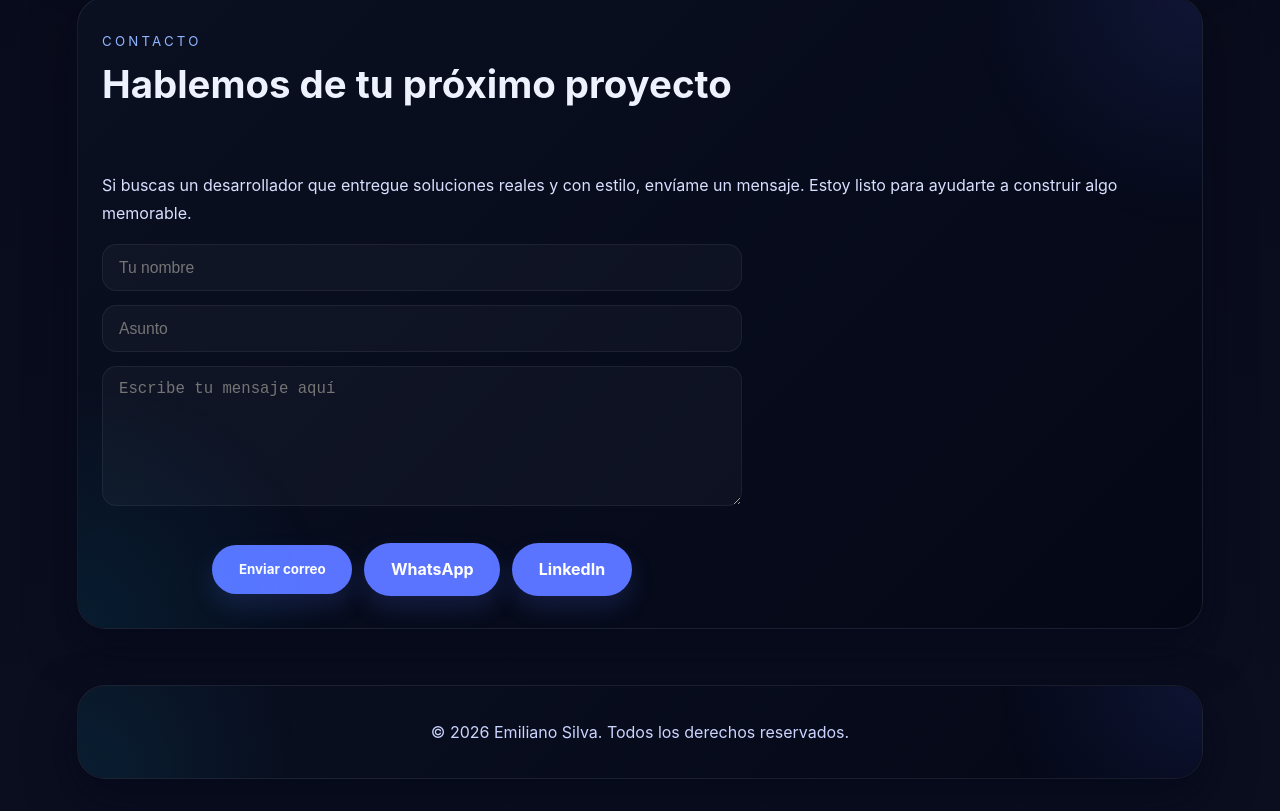
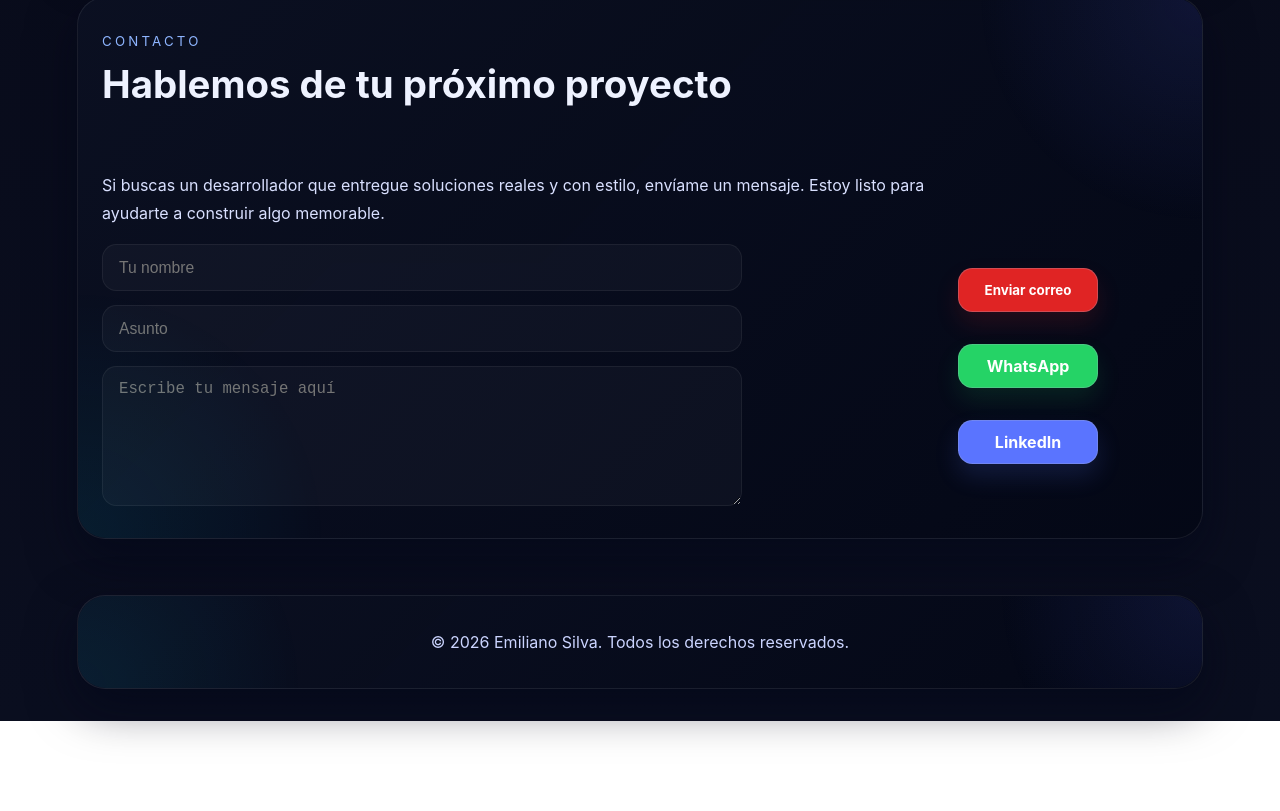
Before and after one commit to emi-silva/PORTFOLIO-EMILIANO-SILVA, a React (Vite) app: page / in a window 1280 px wide. Shown: the part 1829-2640 px from the top of the page. After the commit the page ends 2550 px from the top, so only its background shows below. Built offline with nearby package versions, Linux system fonts and the light colour scheme.

Commit message:
Guardar: mover y estilizar botones de contacto (alineación, tamaños y bordes)

```diff
--- a/src/App.css
+++ b/src/App.css
@@ -473,7 +473,8 @@ p {
 
 .contact-card {
   display: grid;
-  grid-template-columns: 1.4fr auto;
+  grid-template-columns: 1fr 220px;
+  position: relative;
   gap: 2rem;
   align-items: center;
   padding: 2rem 0 0;
@@ -532,10 +533,60 @@ p {
   resize: vertical;
 }
 
+/* Layout: textarea con columna de acciones a la derecha */
+.contact-right {
+  display: flex;
+  align-items: center; /* vertical center relative to left column */
+  margin-top: 2rem; /* bajar los botones un poco más */
+  justify-content: flex-start; /* alinear botón hacia la izquierda del área */
+  margin-left: 0px; /* desplazar la columna derecha ligeramente hacia la derecha */
+}
+.contact-right .contact-actions {
+  display: flex;
+  flex-direction: column;
+  gap: 2rem; /* aumentado: más separación entre botones */
+  width: max-content;
+  align-items: stretch;
+}
+.contact-right .button {
+  display: inline-flex;
+  width: 140px; /* ancho fijo para los tres botones */
+  height: 44px; /* altura fija */
+  align-items: center;
+  justify-content: center;
+  padding: 0.5rem 1rem;
+  border-radius: 0.9rem;
+  border: 1px solid rgba(173,181,205,0.28); /* borde gris-azulado sutil */
+}
+
 .contact-actions { /* slightly adjust spacing for form buttons */
   display: flex;
   gap: 0.75rem;
   align-items: center;
+}
+
+/* Botón enviar correo: rojo con texto blanco */
+.button.email {
+  background: #e02424;
+  color: #ffffff;
+  box-shadow: 0 12px 24px rgba(224,36,36,0.14);
+  border-color: rgba(173,181,205,0.28);
+}
+.button.email:hover {
+  background: #c61b1b;
+  transform: translateY(-1px);
+}
+
+/* Botón WhatsApp: verde con texto blanco */
+.button.whatsapp {
+  background: #25D366;
+  color: #ffffff;
+  box-shadow: 0 12px 24px rgba(37,211,102,0.12);
+  border-color: rgba(173,181,205,0.28);
+}
+.button.whatsapp:hover {
+  background: #1da851;
+  transform: translateY(-1px);
 }
 
 .button[disabled] {
--- a/src/components/Contact.jsx
+++ b/src/components/Contact.jsx
@@ -77,7 +77,7 @@ export default function Contact() {
       </div>
 
       <div className="contact-card">
-        <div>
+        <div className="contact-left">
           <p className="contact-copy">
             Si buscas un desarrollador que entregue soluciones reales y con estilo,
             envíame un mensaje. Estoy listo para ayudarte a construir algo
@@ -85,6 +85,7 @@ export default function Contact() {
           </p>
 
           <form
+            id="contact-form"
             className="contact-form"
             onSubmit={async (e) => {
               e.preventDefault();
@@ -116,14 +117,31 @@ export default function Contact() {
               value={message}
               onChange={(e) => setMessage(e.target.value)}
             />
+          </form>
+        </div>
 
+        <div className="contact-right">
           <div className="contact-actions">
-              <button className="button primary" type="submit" disabled={status === 'sending'}>
+              <button
+                className="button email"
+                form="contact-form"
+                type="submit"
+                disabled={status === 'sending'}
+                onClick={async (e) => {
+                  // When clicking the external submit button, ensure form submit handler runs
+                  if (SERVICE_ID.includes('your_') || TEMPLATE_ID.includes('your_')) {
+                    // fallback to mailto; buildMailto uses current subject/message/name
+                    window.location.href = buildMailto();
+                    return;
+                  }
+                  await sendWithEmailJS();
+                }}
+              >
                 {status === 'sending' ? 'Enviando...' : 'Enviar correo'}
               </button>
 
               <a
-                className="button primary"
+                className="button whatsapp"
                 href="https://wa.me/543413916033?text=Hola%20Emiliano%2C%20me%20interesa%20tu%20servicio%20de%20desarrollo%20web"
                 target="_blank"
                 rel="noopener noreferrer"
@@ -139,7 +157,7 @@ export default function Contact() {
                 LinkedIn
               </a>
           </div>
-          </form>
+        </div>
 
         {status === 'success' && <p className="contact-status">Mensaje enviado correctamente.</p>}
           {status === 'error' && (
@@ -148,7 +166,7 @@ export default function Contact() {
         {SERVICE_ID.includes('your_') && (
           <p className="contact-status">EmailJS no está configurado: se usará el cliente de correo como fallback.</p>
         )}
-        </div>
+
       </div>
     </section>
   );
```
Lines whose indentation alone changed are shown as unchanged.
